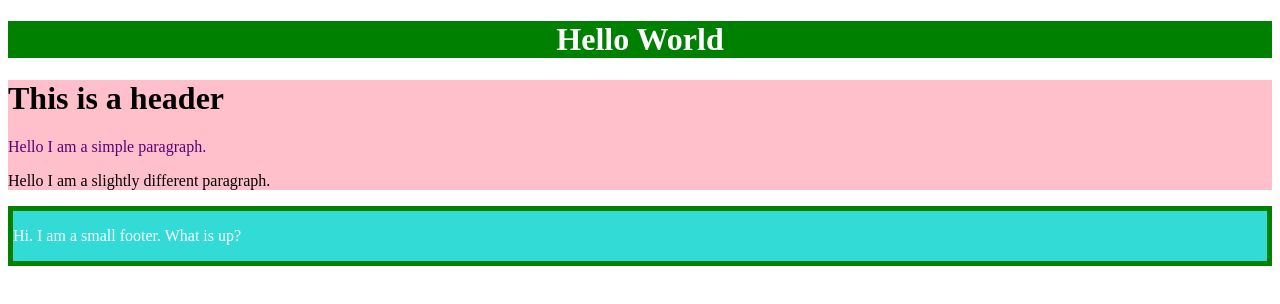
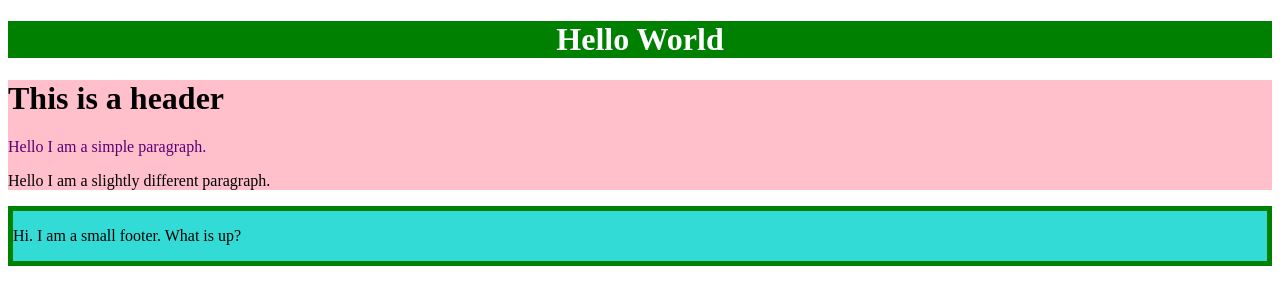
Before and after one commit to DefinitelyNotAShark/WebDevRepo, a plain HTML site: page Week3/InClass/InClass.html in a window 1280 px wide. In both pictures the pointer is over the element "Hi. I am a small footer. What is up?". Drawn offline with Linux system fonts and the light colour scheme.

Commit message:
Added hover

```diff
--- a/Week3/InClass/InClass.html
+++ b/Week3/InClass/InClass.html
@@ -17,6 +17,6 @@
 </main>
 
 <footer>
-  <p>Hi. I am a small footer. What is up?</p>
+  <p class="cool">Hi. I am a small footer. What is up?</p>
 </footer>
 </html>
--- a/Week3/InClass/css/styles.css
+++ b/Week3/InClass/css/styles.css
@@ -18,3 +18,8 @@
 #paragraph-section{
   color: #5a0073;
 }
+
+.cool:hover{
+  color: black;
+  cursor: pointer;
+}
```
